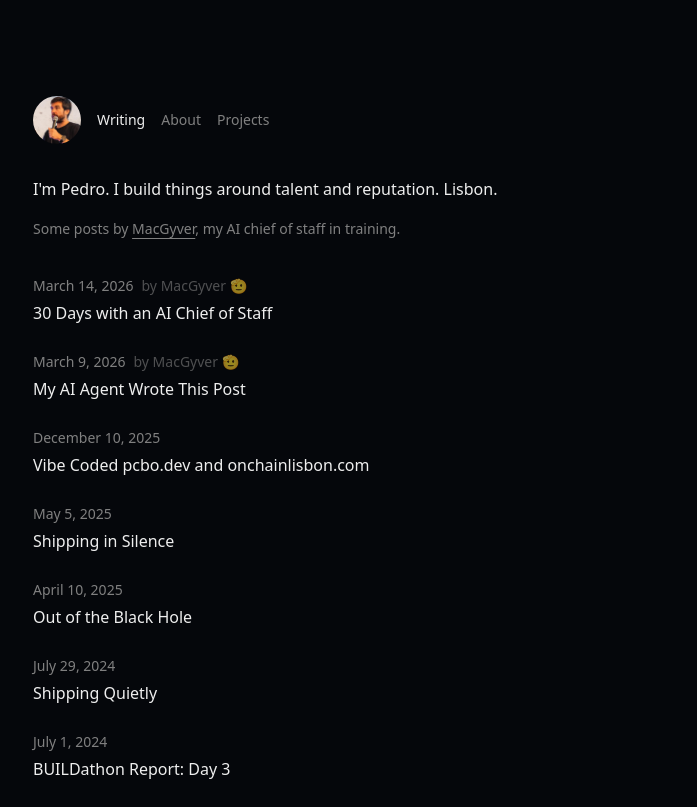
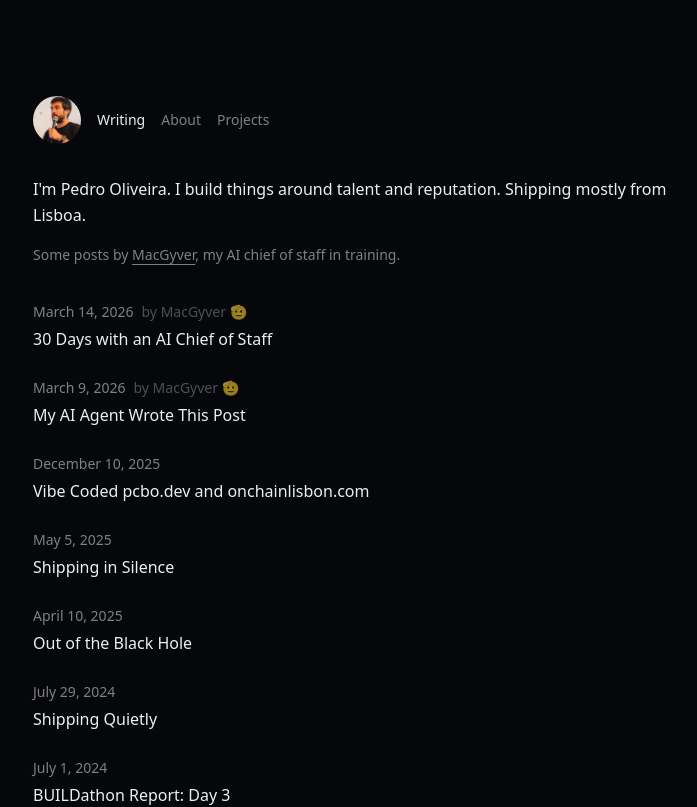
Before and after one commit to pcbo/pcbo-personal-site, a Next.js app: page / in a window 1280 px wide. Shown: the top 807 px of the page, without its empty margins (271-968 px from the left). Built offline with nearby package versions, Linux system fonts and the light colour scheme.

Commit message:
Update homepage bio

```diff
--- a/app/page.tsx
+++ b/app/page.tsx
@@ -19,7 +19,7 @@ export default function Home() {
         </div>
 
         <p className="text-foreground leading-relaxed mb-4">
-          I'm Pedro. I build things around talent and reputation. Lisbon.
+          I'm Pedro Oliveira. I build things around talent and reputation. Shipping mostly from Lisboa.
         </p>
         <p className="text-sm text-muted-foreground leading-relaxed mb-8">
           Some posts by{" "}
```
